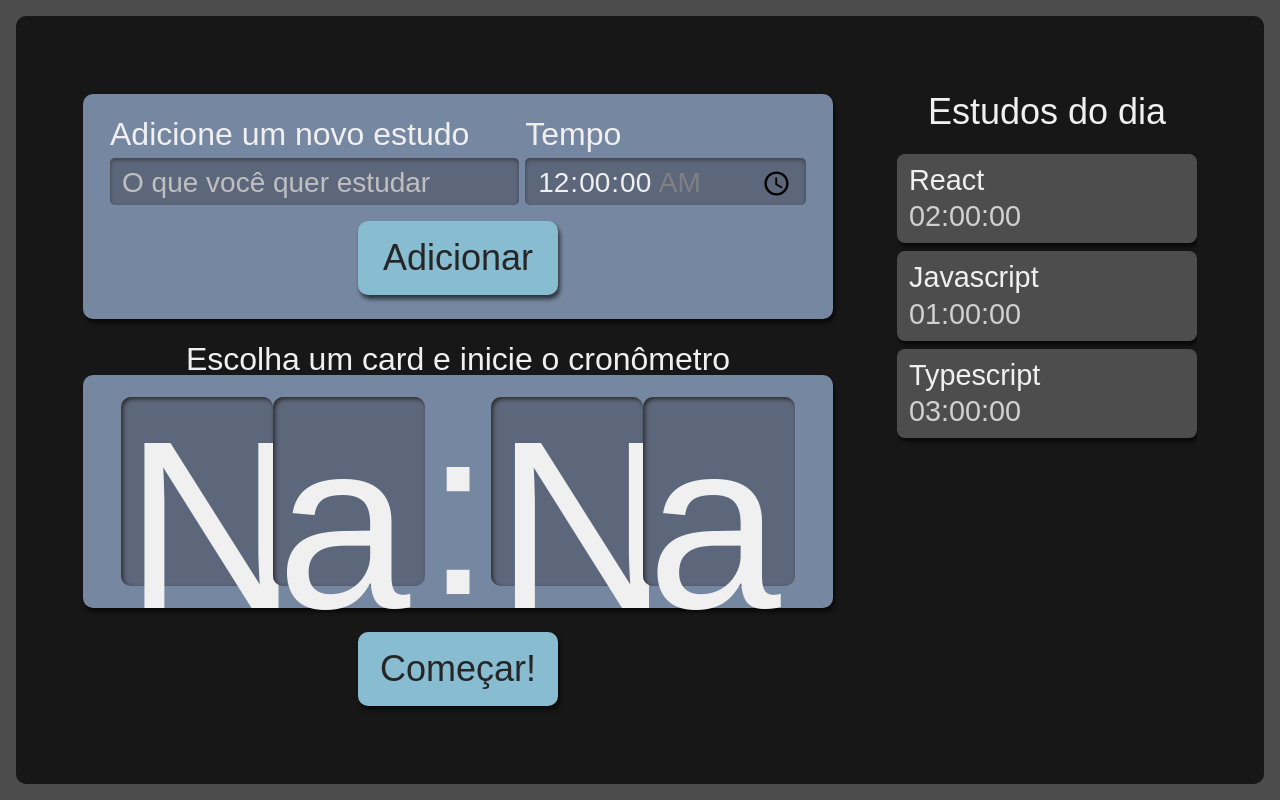
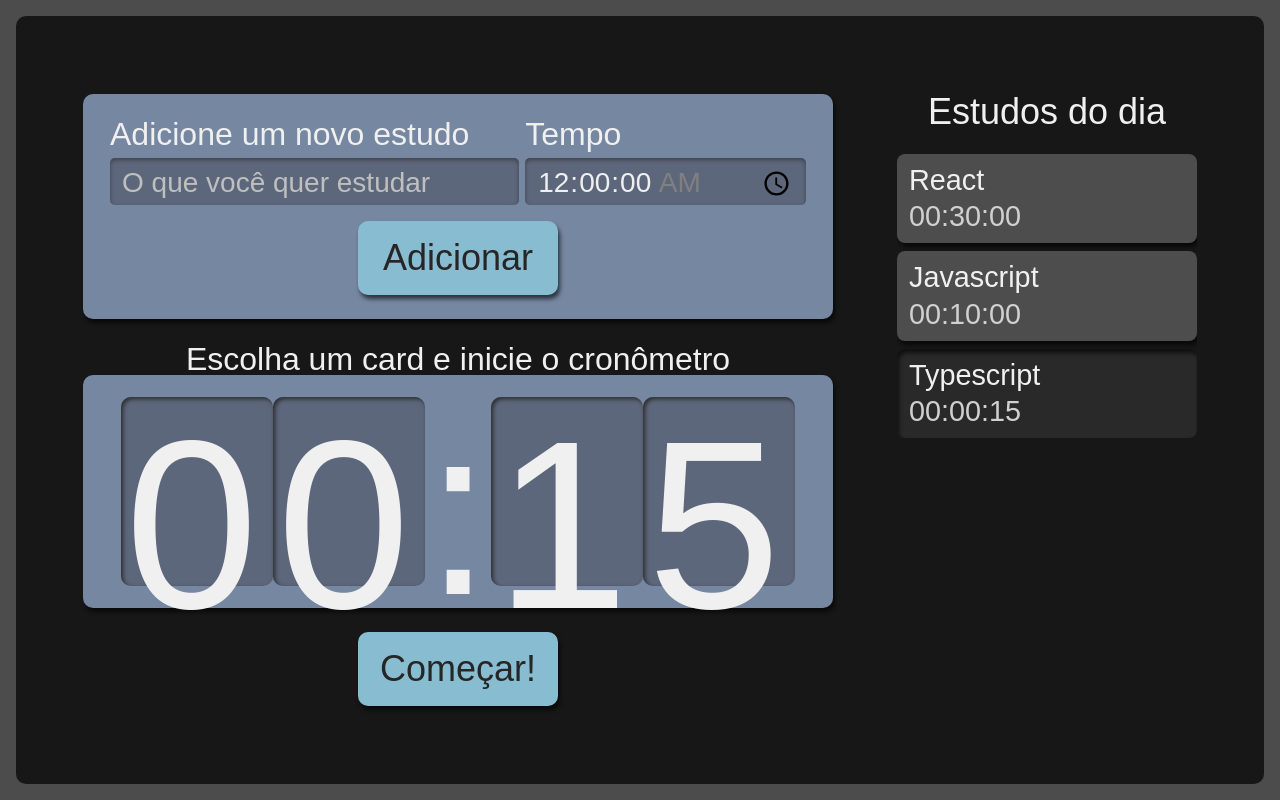
Before and after one commit to hcmendes/alura-studies, a React (Create React App) app: page / in a window 1280 px wide. Built offline with nearby package versions, Linux system fonts and the light colour scheme.

Commit message:
finaliza a tarefa terminada

```diff
--- a/src/components/Cronometro/index.tsx
+++ b/src/components/Cronometro/index.tsx
@@ -6,10 +6,14 @@ import { ITarefa } from '../../types/tarefa';
 import { useEffect, useState } from 'react';
 
 interface Props {
-  selecionado: ITarefa | undefined
+  selecionado: ITarefa | undefined,
+  finalizarTarefa: () => void
 }
 
-export default function Cronometro({ selecionado }: Props) {
+export default function Cronometro({
+  selecionado,
+  finalizarTarefa
+}: Props) {
   const [tempo, setTempo] = useState<number>(tempoParaSegundos(String(selecionado?.tempo)));
 
   useEffect(() => {
@@ -24,6 +28,7 @@ export default function Cronometro({ selecionado }: Props) {
         setTempo(contador - 1);
         return regressiva(contador - 1);
       }
+      finalizarTarefa();
     }, 1000);
   }
 
--- a/src/components/Lista/Item/index.tsx
+++ b/src/components/Lista/Item/index.tsx
@@ -15,8 +15,8 @@ export default function Item({
 }: IItemProps) {
 
   return (
-    <li className={`${style.item} ${selecionado ? style.itemSelecionado : ''}`}
-      onClick={() => selectTask({
+    <li className={`${style.item} ${selecionado ? style.itemSelecionado : ''} ${completado ? style.itemCompletado : ''}`}
+      onClick={() => !completado && selectTask({
         tarefa,
         tempo,
         selecionado,
@@ -27,6 +27,7 @@ export default function Item({
       <span>
         {tempo}
       </span>
+      {completado && <span className={style.concluido} aria-label='tarefa completada'></span>}
     </li>
   )
 }
--- a/src/pages/App.tsx
+++ b/src/pages/App.tsx
@@ -2,28 +2,32 @@ import Formulario from '../components/Formulario';
 import Lista from '../components/Lista';
 import style from './app.module.scss';
 import Cronometro from '../components/Cronometro';
-import { useState } from 'react';
+import { useLayoutEffect, useState } from 'react';
 import { ITarefa } from '../types/tarefa';
 
 function App() {
-  const [selecionado, setSelected] = useState<ITarefa>();
   const [tarefas, setTarefas] = useState<ITarefa[]>([
     {
       id: '1',
       tarefa: "React",
-      tempo: '02:00:00'
+      tempo: '00:30:00'
     },
     {
       id: '2',
       tarefa: "Javascript",
-      tempo: '01:00:00'
+      tempo: '00:10:00'
     },
     {
       id: '3',
       tarefa: "Typescript",
-      tempo: '03:00:00'
+      tempo: '00:00:15'
     },
   ]);
+  const [selecionado, setSelected] = useState<ITarefa>();
+
+  useLayoutEffect(() => {
+    selectTask(tarefas[2]);
+  }, []);
 
   function selectTask(selectedTask: ITarefa) {
     setSelected(selectedTask);
@@ -36,12 +40,29 @@ function App() {
       ));
   }
 
+  function finalizarTarefa() {
+    if (selecionado) {
+      setSelected(undefined);
+      setTarefas(tarefasAnteriores => tarefasAnteriores.map(tarefa => {
+        if (tarefa.id === selecionado.id) {
+          return {
+            ...tarefa,
+            selecionado: false,
+            completado: true
+          }
+        }
+        return tarefa;
+      }))
+    }
+  }
+
   return (
     <div className={style.AppStyle}>
       <Formulario setTarefas={setTarefas} />
       <Lista tarefas={tarefas}
         selectTask={selectTask} />
-      <Cronometro selecionado={selecionado} />
+      <Cronometro selecionado={selecionado}
+        finalizarTarefa={finalizarTarefa} />
     </div>
   );
 }
```
